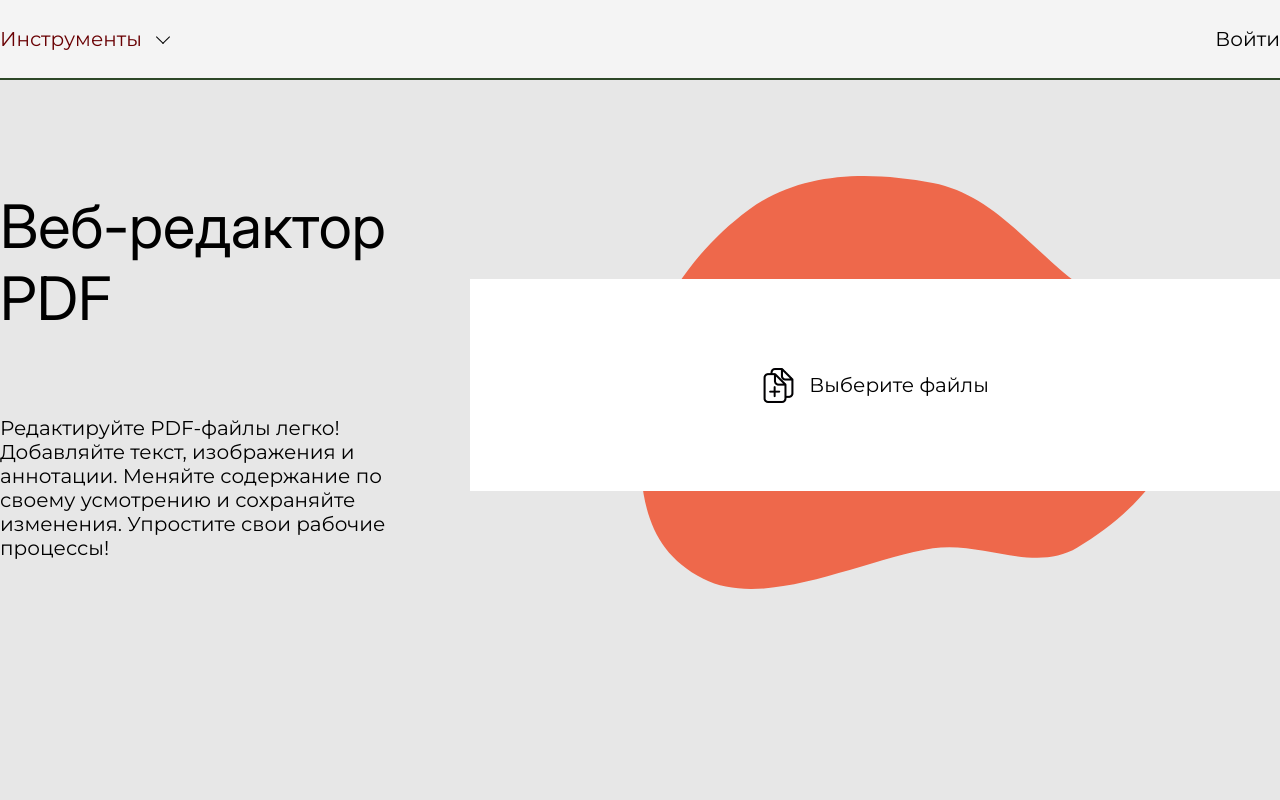
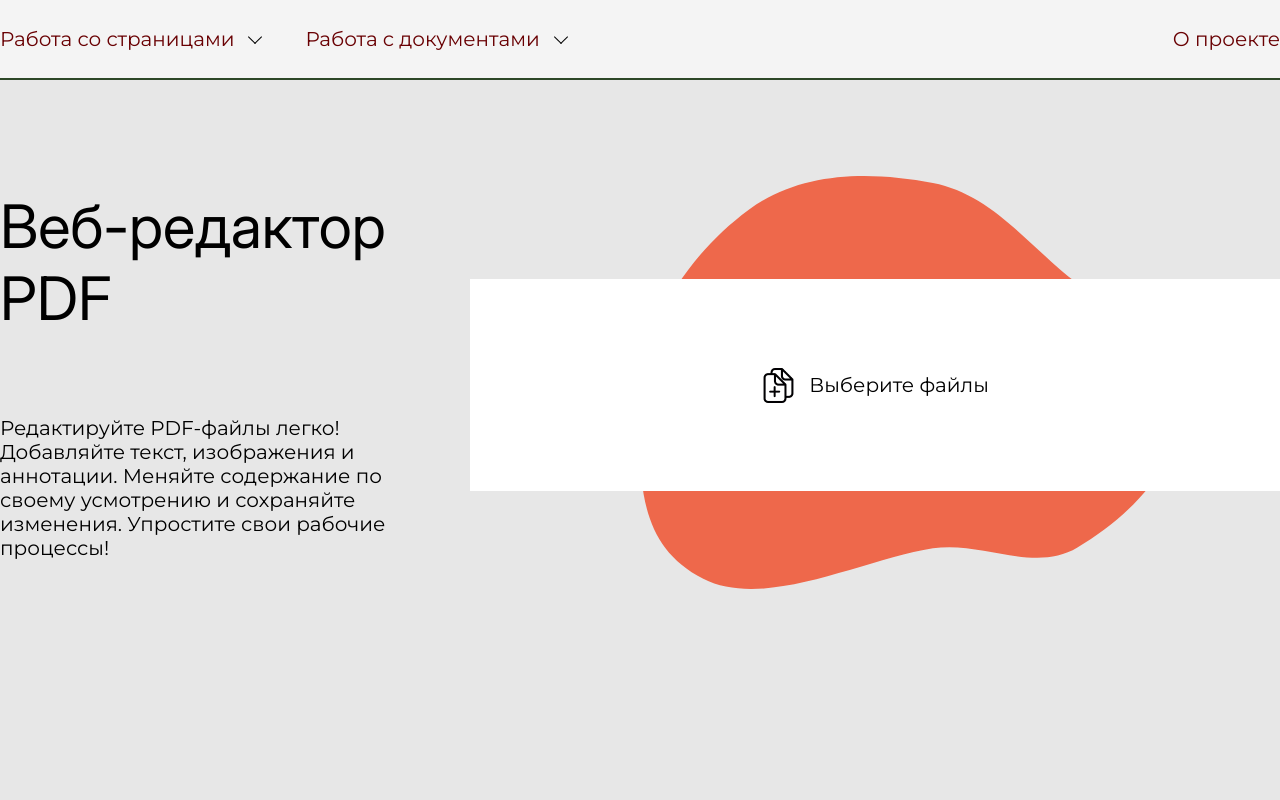
Before and after one commit to PUTENCHIK/pdf_editor, a React (Vite) app in the folder pdf_editor.client/: page / in a window 1280 px wide. Shown: the top 800 px of the page. Built offline with nearby package versions, Linux system fonts and the light colour scheme.

Commit message:
Minor changes in header style

```diff
--- a/pdf_editor.client/src/components/ArrowDown/ArrowDown.css
+++ b/pdf_editor.client/src/components/ArrowDown/ArrowDown.css
@@ -2,6 +2,11 @@
     display: flex;
     width: 20px;
     height: 20px;
+}
+
+.arrow-box > .__content {
+    display: inline-flex;
+    margin: auto;
 }
 
 .arrow {
@@ -17,3 +22,9 @@
 .hidden {
     display: none;
 }
+
+.arrow-box.up .__content {
+    position: relative;
+    transform: rotate(180deg);
+    top: 3px;
+}
--- a/pdf_editor.client/src/components/ArrowDown/ArrowDown.jsx
+++ b/pdf_editor.client/src/components/ArrowDown/ArrowDown.jsx
@@ -2,8 +2,10 @@ import './ArrowDown.css'
 
 function ArrowDown(props) {
     return (
-        <div className={'arrow-box' + (!props.isShown ? ' hidden' : '')}>
-            <div className='arrow'></div>
+        <div className={'arrow-box ' + props.direction}>
+            <div className="__content">
+                <div className='arrow'></div>
+            </div>
         </div>
     );
 }
--- a/pdf_editor.client/src/components/DropdownList/DropdownList.jsx
+++ b/pdf_editor.client/src/components/DropdownList/DropdownList.jsx
@@ -7,7 +7,7 @@ import {Link} from 'react-router-dom';
 
 function DropdownList(props) {
 
-    let [isShown, setShown] = useState(false);
+    let [isShown, setShown] = useState(props.isShown);
 
     function toggleLinksList() {
         setShown(!isShown);
@@ -17,7 +17,7 @@ function DropdownList(props) {
         <div className='dropdown-list'>
             <div className='title-container' onClick={toggleLinksList}>
                 <span>{props.title}</span>
-                <ArrowDown isShown={!isShown} />
+                <ArrowDown direction={isShown ? 'up' : 'down'} />
             </div>
             <div className={'links-list' + (!isShown ? ' hidden' : '')}>
                 {props.tools.map((tools_list) => {
--- a/pdf_editor.client/src/components/Header/Header.css
+++ b/pdf_editor.client/src/components/Header/Header.css
@@ -15,3 +15,8 @@ header {
 
     margin: auto;
 }
+
+header nav {
+    display: flex;
+    column-gap: 40px;
+}
--- a/pdf_editor.client/src/components/Header/Header.jsx
+++ b/pdf_editor.client/src/components/Header/Header.jsx
@@ -1,4 +1,5 @@
 import './Header.css'
+import { useState } from 'react';
 
 import HeaderLink from '../HeaderLink/HeaderLink';
 import DropdownList from '../DropdownList/DropdownList';
@@ -6,18 +7,32 @@ import DropdownList from '../DropdownList/DropdownList';
 import tools from '../../helpers/toolsList';
 
 function Header() {
+    let [currentList, setCurrentList] = useState(0);
+
+    function updateCurrentList(number) {
+        setCurrentList(number);
+    }
+
     return (
         <header>
             <div className='header-content'>
                 <nav>
-                    <DropdownList
-                        title="Инструменты"
-                        rows={5}
-                        columns={1}
-                        tools={tools}
-                    />
+                    <div onClick={() => {updateCurrentList(1);}}>
+                        <DropdownList
+                            title="Работа со страницами"
+                            tools={tools.with_pages}
+                            isShown={currentList == 1}
+                        />
+                    </div>
+                    <div onClick={() => {updateCurrentList(2);}}>
+                        <DropdownList
+                            title="Работа с документами"
+                            tools={tools.with_documents}
+                            isShown={currentList == 2}
+                        />
+                    </div>
                 </nav>
-                <HeaderLink href="signin" text="Войти" />
+                <HeaderLink href="about" text="О проекте" />
             </div>
         </header>
     );
--- a/pdf_editor.client/src/components/HeaderLink/HeaderLink.css
+++ b/pdf_editor.client/src/components/HeaderLink/HeaderLink.css
@@ -2,3 +2,7 @@ a {
     text-decoration: none;
     color: black;
 }
+
+a > span {
+    color: #690003;
+}
--- a/pdf_editor.client/src/helpers/toolsList.jsx
+++ b/pdf_editor.client/src/helpers/toolsList.jsx
@@ -1,26 +1,28 @@
-const tools = [
+const tools = {
+    with_pages: [
         [
             {
-            title: 'Объединить PDF',
-            link: '/unite'
+                title: 'Удаление страницы',
+                link: '/delete_page'
             },
             {
-            title: 'Разделить PDF',
-            link: '/separate'
+                title: 'Изменить порядок страниц',
+                link: '/swap_pages'
+            },
+        ]
+    ],
+    with_documents: [
+        [
+            {
+                title: 'Объединить документы',
+                link: '/combine'
             },
             {
-            title: 'Сжать PDF',
-            link: '/compress'
-        },
-        {
-            title: 'Конвертировать PDF',
-            link: '/convert'
-        },
-        {
-            title: 'Редактировать PDF',
-            link: '/redact'
+                title: 'Разделить документ',
+                link: '/split'
             },
         ]
-];
+    ],
+};
 
 export default tools;
```
Lines whose indentation alone changed are shown as unchanged.
